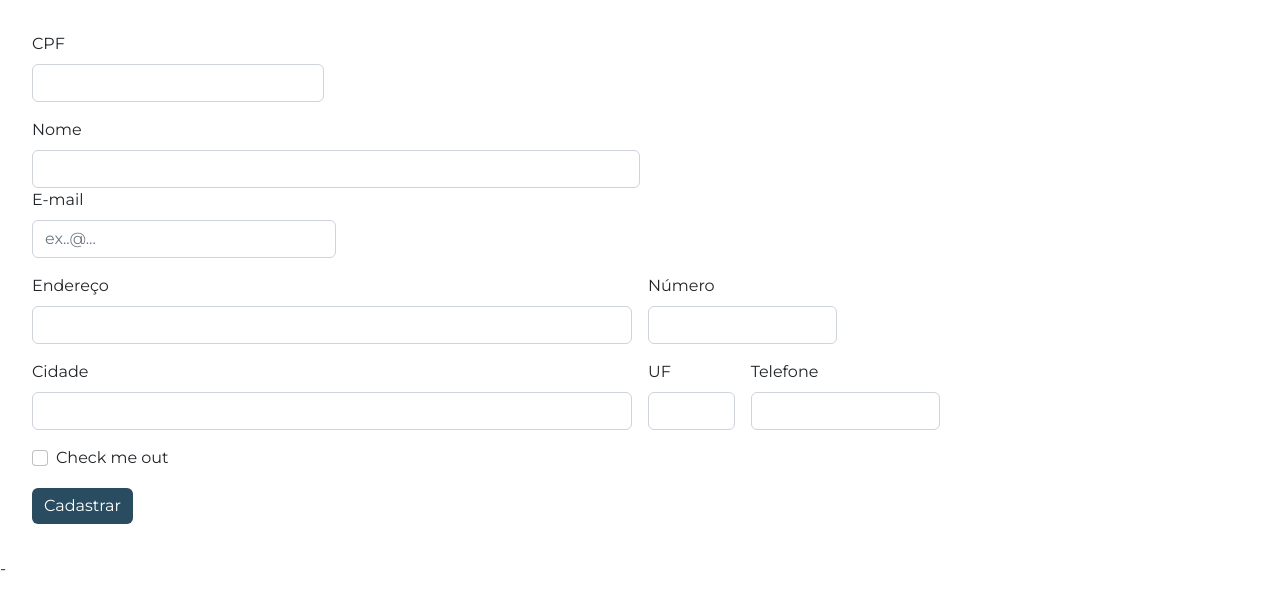
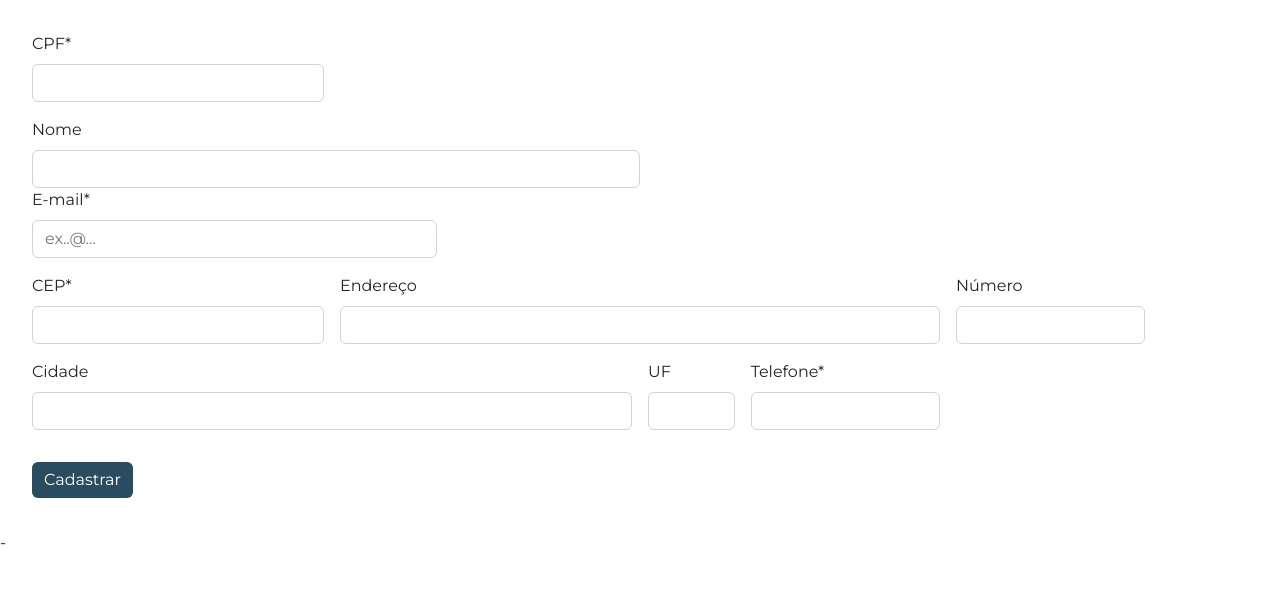
Before and after one commit to giselegomes/lol, an Angular app: page /autocadastro in a window 1280 px wide. Shown: the top 610 px of the page. Built offline with nearby package versions, Linux system fonts and the light colour scheme.

Commit message:
ajustes no autocadastro

```diff
--- a/src/app/components/autocadastro/autocadastro.component.html
+++ b/src/app/components/autocadastro/autocadastro.component.html
@@ -1,7 +1,7 @@
 <section class="autocadastro">
     <form class="row g-3">
         <div class="col-md-3">
-            <label for="inputCpf4" class="form-label">CPF</label>
+            <label for="inputCpf4" class="form-label">CPF*</label>
             <input type="text" class="form-control" id="inputCpf4" required>
         </div>
         <section>
@@ -9,20 +9,29 @@
                 <label for="inputNome" class="form-label">Nome</label>
                 <input type="text" class="form-control" id="inputNome" placeholder="">
             </div>
-            <div class="col-3">
-                <label for="inputEmail" class="form-label">E-mail</label>
+            <div class="col-4">
+                <label for="inputEmail" class="form-label">E-mail*</label>
                 <input type="text" class="form-control" id="inputEmail" placeholder="ex..@...">
             </div>
         </section>
+
+        <div class="col-3">
+            <label for="inputAddress" class="form-label">CEP*</label>
+            <input type="text" class="form-control" id="inputAddress" placeholder="">
+        </div>
+        <br>
+
         <div class="col-6">
             <label for="inputAddress" class="form-label">Endereço</label>
             <input type="text" class="form-control" id="inputAddress" placeholder="">
         </div>
+
+
         <div class="col-2">
             <label for="inputAddress2" class="form-label">Número</label>
             <input type="text" class="form-control" id="inputAddress2" placeholder="">
         </div>
-        <div class="col-md-6">
+        <div class="col-6">
             <label for="inputCidade" class="form-label">Cidade</label>
             <input type="text" class="form-control" id="inputCidade">
         </div>
@@ -31,16 +40,11 @@
             <input type="text" class="form-control" id="inputUf">
        </div>
         <div class="col-md-2">
-            <label for="inputFone" class="form-label">Telefone</label>
+            <label for="inputFone" class="form-label">Telefone*</label>
             <input type="text" class="form-control" id="inputFone">
         </div>
         <div class="col-12">
-            <div class="form-check">
-                <input class="form-check-input" type="checkbox" id="gridCheck">
-                <label class="form-check-label" for="gridCheck">
-                    Check me out
-                </label>
-            </div>
+
         </div>
         <div class="col-12">
             <button type="submit" class="autocadastro__btn btn btn-primary">Cadastrar</button>
```
